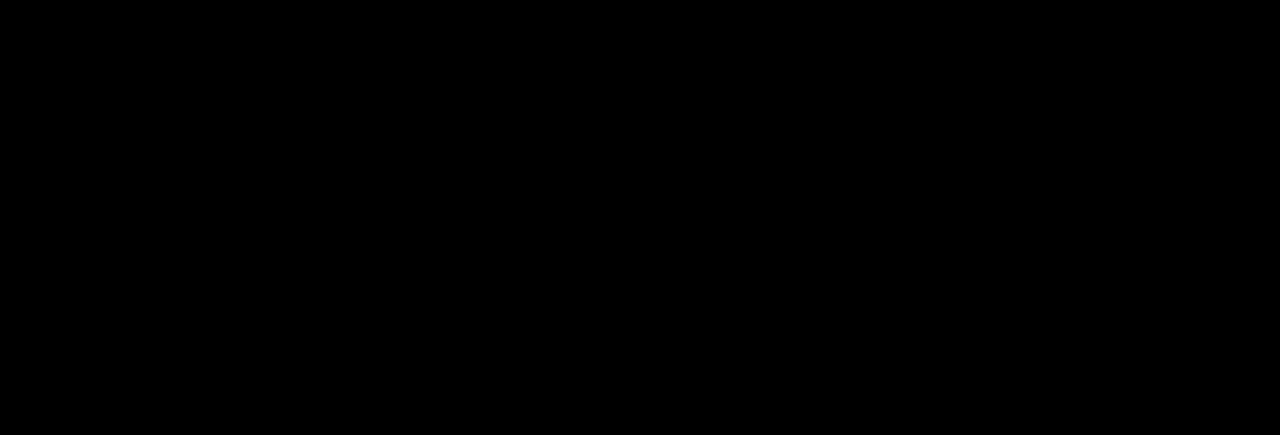
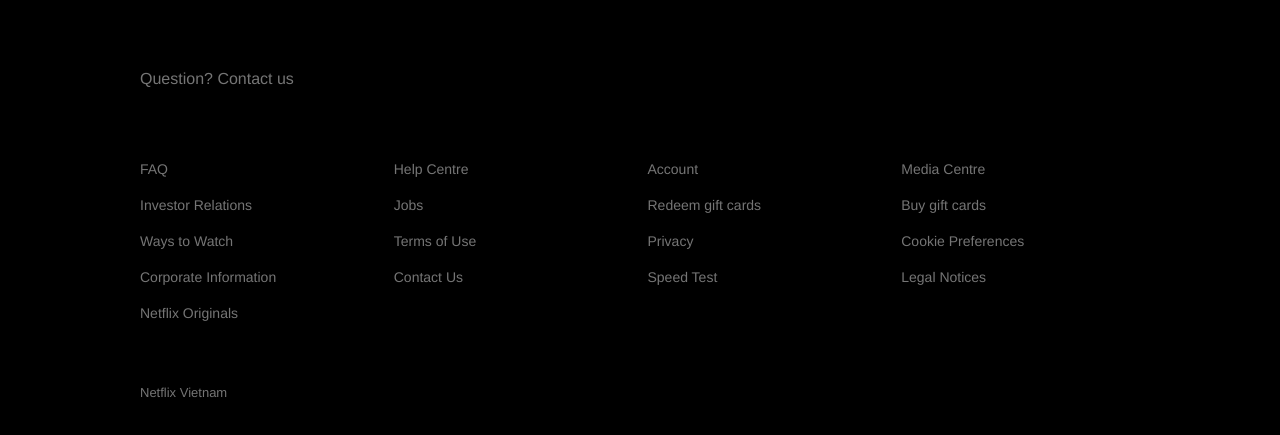
Before and after one commit to tinspham209/netflix-clone, a React (Create React App) app: page / in a window 1280 px wide. Shown: the part 1253-1688 px from the top of the page. Before the commit the page ends 1237 px from the top, so only its background shows below. Built offline with nearby package versions, Linux system fonts and the light colour scheme.

Commit message:
Footer component

```diff
--- a/src/App.js
+++ b/src/App.js
@@ -1,7 +1,13 @@
 import React from "react";
+import FooterContainer from "./containers/footer";
 import JumbotronContainer from "./containers/jumbotron";
 function App() {
-	return <JumbotronContainer />;
+	return (
+		<>
+			<JumbotronContainer />
+			<FooterContainer />
+		</>
+	);
 }
 
 export default App;
--- /dev/null
+++ b/src/components/footer/index.js
@@ -0,0 +1,41 @@
+import React from "react";
+
+import {
+	Container,
+	Row,
+	Column,
+	Link,
+	Title,
+	Text,
+	Break,
+} from "./styles/footer";
+
+const Footer = ({ children, ...restProps }) => {
+	return <Container {...restProps}>{children}</Container>;
+};
+
+Footer.Row = function FooterRow({ children, ...restProps }) {
+	return <Row {...restProps}>{children}</Row>;
+};
+
+Footer.Column = function FooterColumn({ children, ...restProps }) {
+	return <Column {...restProps}>{children}</Column>;
+};
+
+Footer.Link = function FooterLink({ children, ...restProps }) {
+	return <Link {...restProps}>{children}</Link>;
+};
+
+Footer.Title = function FooterTitle({ children, ...restProps }) {
+	return <Title {...restProps}>{children}</Title>;
+};
+
+Footer.Text = function FooterText({ children, ...restProps }) {
+	return <Text {...restProps}>{children}</Text>;
+};
+
+Footer.Break = function FooterBreak({ children, ...restProps }) {
+	return <Break {...restProps}>{children}</Break>;
+};
+
+export default Footer;
--- /dev/null
+++ b/src/components/footer/styles/footer.js
@@ -0,0 +1,53 @@
+import styled from "styled-components/macro";
+
+export const Container = styled.div`
+	display: flex;
+	padding: 70px 56px;
+	margin: auto;
+	max-width: 1000px;
+	flex-direction: column;
+
+	@media (max-width: 1000px) {
+		padding: 70px 30px;
+	}
+`;
+
+export const Row = styled.div`
+	display: grid;
+	grid-template-columns: repeat(auto-fill, minmax(210px, 1fr));
+	grid-gap: 15px;
+
+	@media (max-width: 1000px) {
+		grid-template-columns: repeat(auto-fill, minmax(150px, 1fr));
+	}
+`;
+
+export const Column = styled.div`
+	display: flex;
+	flex-direction: column;
+	text-align: left;
+`;
+
+export const Link = styled.a`
+	color: #757575;
+	margin-bottom: 20px;
+	font-size: 14px;
+	text-decoration: none;
+`;
+
+export const Title = styled.p`
+	font-size: 16px;
+	color: #757575;
+	margin-bottom: 40px;
+`;
+
+export const Text = styled.p`
+	font-size: 13px;
+	color: #757575;
+	margin-bottom: 40px;
+`;
+
+export const Break = styled.p`
+	flex-basis: 100%;
+	height: 0;
+`;
--- a/src/components/index.js
+++ b/src/components/index.js
@@ -1 +1,2 @@
 export { default as Jumbotron } from "./jumbotron";
+export { default as Footer } from "./footer";
--- /dev/null
+++ b/src/containers/footer.js
@@ -0,0 +1,44 @@
+import React from "react";
+import { Footer } from "../components";
+const FooterContainer = () => {
+	return (
+		<Footer>
+			<Footer.Title>Question? Contact us</Footer.Title>
+			<Footer.Break />
+			<Footer.Row>
+				<Footer.Column>
+					<Footer.Link href="#">FAQ</Footer.Link>
+					<Footer.Link href="#">Investor Relations</Footer.Link>
+					<Footer.Link href="#">Ways to Watch</Footer.Link>
+					<Footer.Link href="#">Corporate Information</Footer.Link>
+					<Footer.Link href="#">Netflix Originals</Footer.Link>
+				</Footer.Column>
+
+				<Footer.Column>
+					<Footer.Link href="#">Help Centre</Footer.Link>
+					<Footer.Link href="#">Jobs</Footer.Link>
+					<Footer.Link href="#">Terms of Use</Footer.Link>
+					<Footer.Link href="#">Contact Us</Footer.Link>
+				</Footer.Column>
+
+				<Footer.Column>
+					<Footer.Link href="#">Account</Footer.Link>
+					<Footer.Link href="#">Redeem gift cards</Footer.Link>
+					<Footer.Link href="#">Privacy</Footer.Link>
+					<Footer.Link href="#">Speed Test</Footer.Link>
+				</Footer.Column>
+
+				<Footer.Column>
+					<Footer.Link href="#">Media Centre</Footer.Link>
+					<Footer.Link href="#">Buy gift cards</Footer.Link>
+					<Footer.Link href="#">Cookie Preferences</Footer.Link>
+					<Footer.Link href="#">Legal Notices</Footer.Link>
+				</Footer.Column>
+			</Footer.Row>
+			<Footer.Break />
+			<Footer.Text>Netflix Vietnam</Footer.Text>
+		</Footer>
+	);
+};
+
+export default FooterContainer;
```
